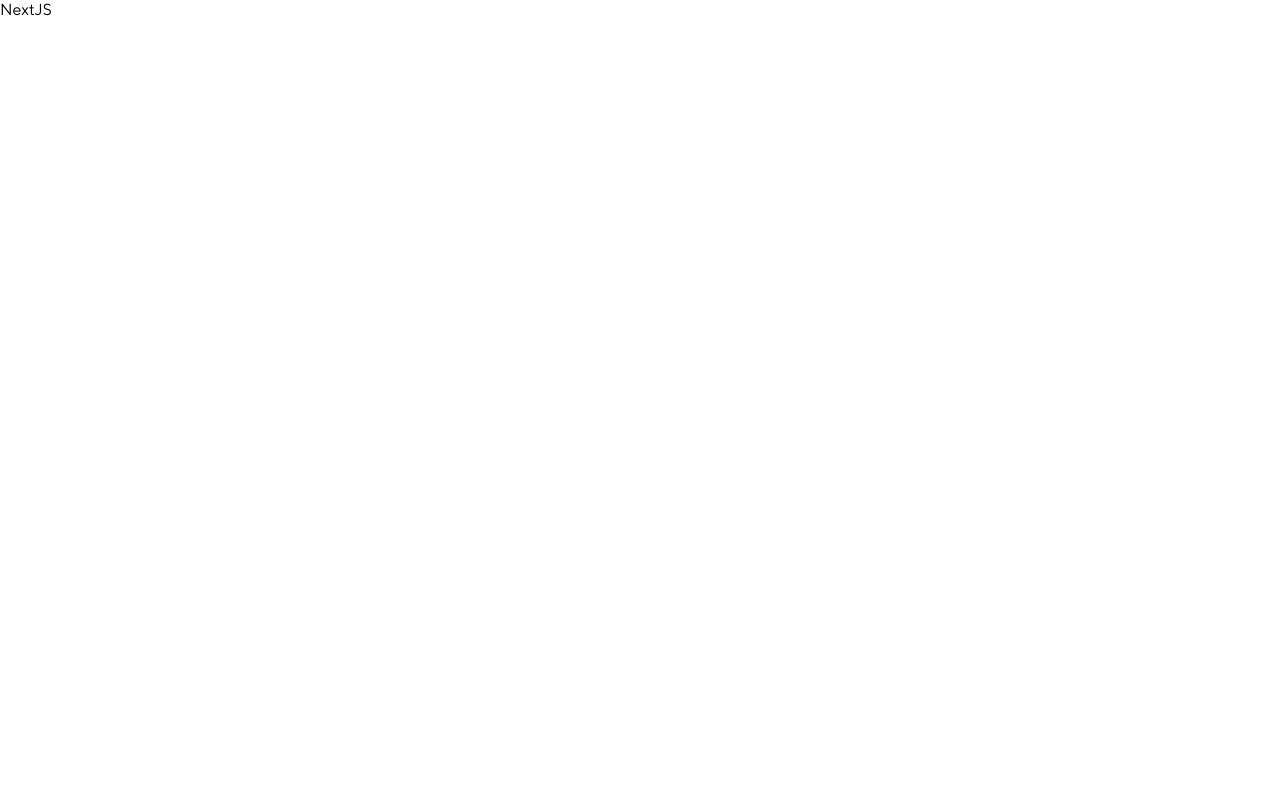
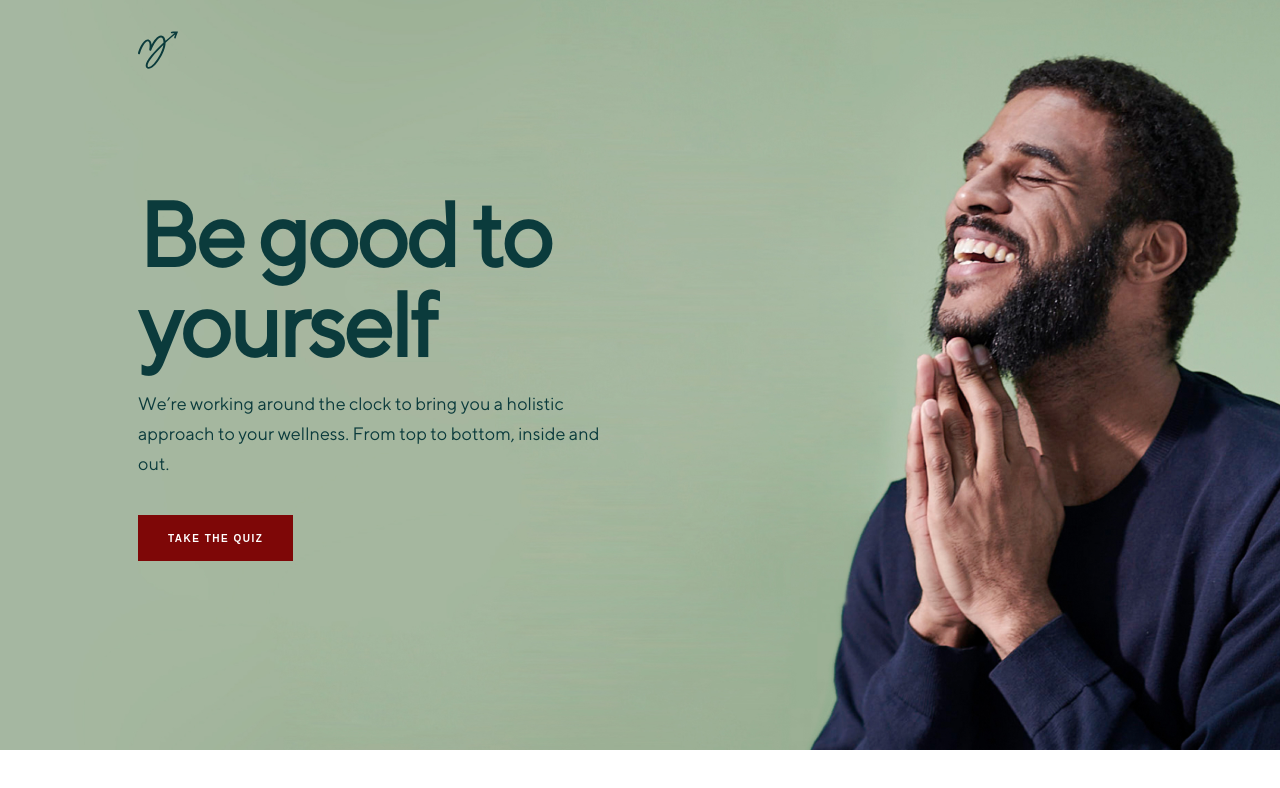
Before and after one commit to DjessykaCarvalho/manual-test, a Next.js app: page / in a window 1280 px wide. Shown: the top 788 px of the page. Built offline with nearby package versions, Linux system fonts and the light colour scheme.

Commit message:
feat: Create Hero and Button component

```diff
--- a/src/app/page.tsx
+++ b/src/app/page.tsx
@@ -1,7 +1,7 @@
-'use client'
+import HomePage from '@/pages/Home'
 
 function Home() {
-  return <div>NextJS</div>
+  return <HomePage />
 }
 
 export default Home
--- /dev/null
+++ b/src/commons/Button/index.tsx
@@ -0,0 +1,17 @@
+'use client'
+
+import { ButtonContainer, Label } from './styles'
+
+interface IButtonProps {
+  label: string
+}
+
+const Button = ({ label }: IButtonProps) => {
+  return (
+    <ButtonContainer>
+      <Label>{label}</Label>
+    </ButtonContainer>
+  )
+}
+
+export default Button
--- /dev/null
+++ b/src/commons/Button/styles.ts
@@ -0,0 +1,15 @@
+import { styled } from 'styled-components'
+
+export const ButtonContainer = styled.button`
+  padding: 15px 30px;
+  background-color: ${({ theme }) => theme.COLORS.son};
+  cursor: pointer;
+`
+export const Label = styled.span`
+  color: ${({ theme }) => theme.COLORS.white};
+  font-size: 10px;
+  font-weight: 700;
+  line-height: 15px;
+  letter-spacing: 1.5px;
+  text-transform: uppercase;
+`
--- /dev/null
+++ b/src/components/Hero/index.tsx
@@ -0,0 +1,37 @@
+'use client'
+
+import Image from 'next/image'
+import {
+  ContainerInfo,
+  ContainerLogo,
+  HeroContainer,
+  Subtitle,
+  Title,
+  TitleContainer
+} from './styles'
+import logo from '@/assets/svg/logo.svg'
+import Button from '@/commons/Button'
+
+const Hero = () => {
+  return (
+    <HeroContainer>
+      <ContainerLogo>
+        <Image src={logo} alt='' />
+      </ContainerLogo>
+      <ContainerInfo>
+        <TitleContainer>
+          <Title>Be good to yourself</Title>
+          <Subtitle>
+            We’re working around the clock to bring you a holistic approach to
+            your wellness. From top to bottom, inside and out.
+          </Subtitle>
+        </TitleContainer>
+        <div>
+          <Button label='Take the quiz' />
+        </div>
+      </ContainerInfo>
+    </HeroContainer>
+  )
+}
+
+export default Hero
--- /dev/null
+++ b/src/components/Hero/styles.ts
@@ -0,0 +1,49 @@
+import { styled } from 'styled-components'
+import heroBackground from '@/assets/images/HeroBackground.png'
+
+export const HeroContainer = styled.div`
+  background-image: url(${heroBackground.src});
+  background-size: cover;
+  background-repeat: no-repeat;
+  height: 750px;
+  display: flex;
+  align-items: center;
+  position: relative;
+`
+
+export const ContainerLogo = styled.div`
+  position: absolute;
+  top: 30px;
+  left: 138px;
+`
+
+export const ContainerInfo = styled.div`
+  display: flex;
+  flex-direction: column;
+  gap: 36px;
+  width: 468px;
+  margin-left: 138px;
+`
+
+export const TitleContainer = styled.div`
+  display: flex;
+  flex-direction: column;
+  gap: 20px;
+`
+
+export const Title = styled.span`
+  color: ${({ theme }) => theme.COLORS.father};
+  font-size: 90px;
+  font-style: normal;
+  font-weight: 600;
+  line-height: 90px;
+  letter-spacing: -2.7px;
+`
+
+export const Subtitle = styled.span`
+  color: ${({ theme }) => theme.COLORS.father};
+  font-size: 18px;
+  font-style: normal;
+  font-weight: 400;
+  line-height: 30px;
+`
--- /dev/null
+++ b/src/pages/Home/index.tsx
@@ -0,0 +1,14 @@
+'use client'
+
+import Hero from '@/components/Hero'
+import { HomeContainer } from './styles'
+
+const HomePage = () => {
+  return (
+    <HomeContainer>
+      <Hero />
+    </HomeContainer>
+  )
+}
+
+export default HomePage
--- /dev/null
+++ b/src/pages/Home/styles.ts
@@ -0,0 +1,3 @@
+import { styled } from 'styled-components'
+
+export const HomeContainer = styled.div``
--- a/src/styles/globalStyles.ts
+++ b/src/styles/globalStyles.ts
@@ -7,6 +7,15 @@ const GlobalStyle = createGlobalStyle`
     text-decoration: none;
     box-sizing: border-box;
   }
+
+  html, body {
+    height: 100vh;
+  }
+
+  button {
+    border: none;
+    background: none;
+  }
 `
 
 export default GlobalStyle
```
Also changed, not shown: src/data/data.json (added, +72 -0 lines).
